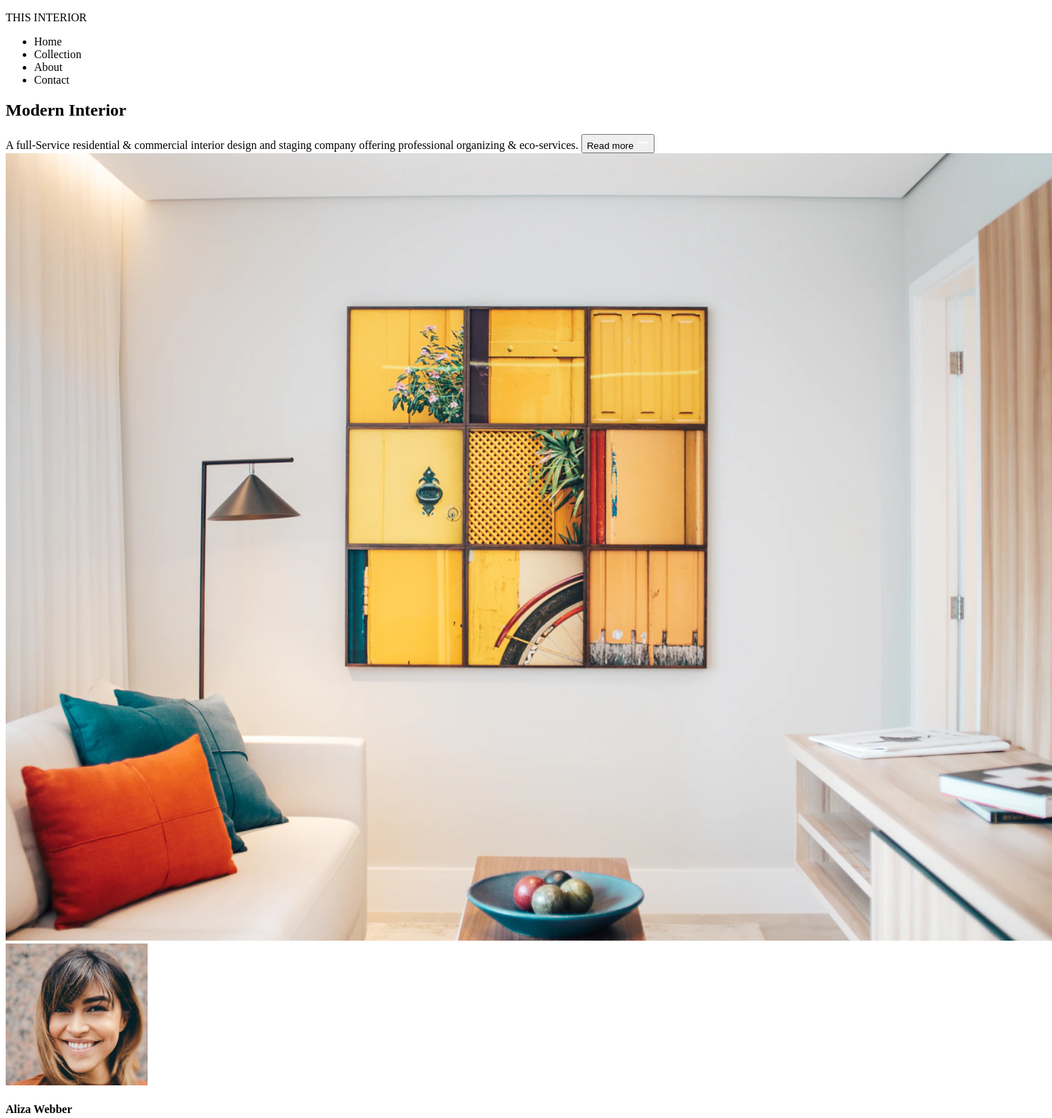
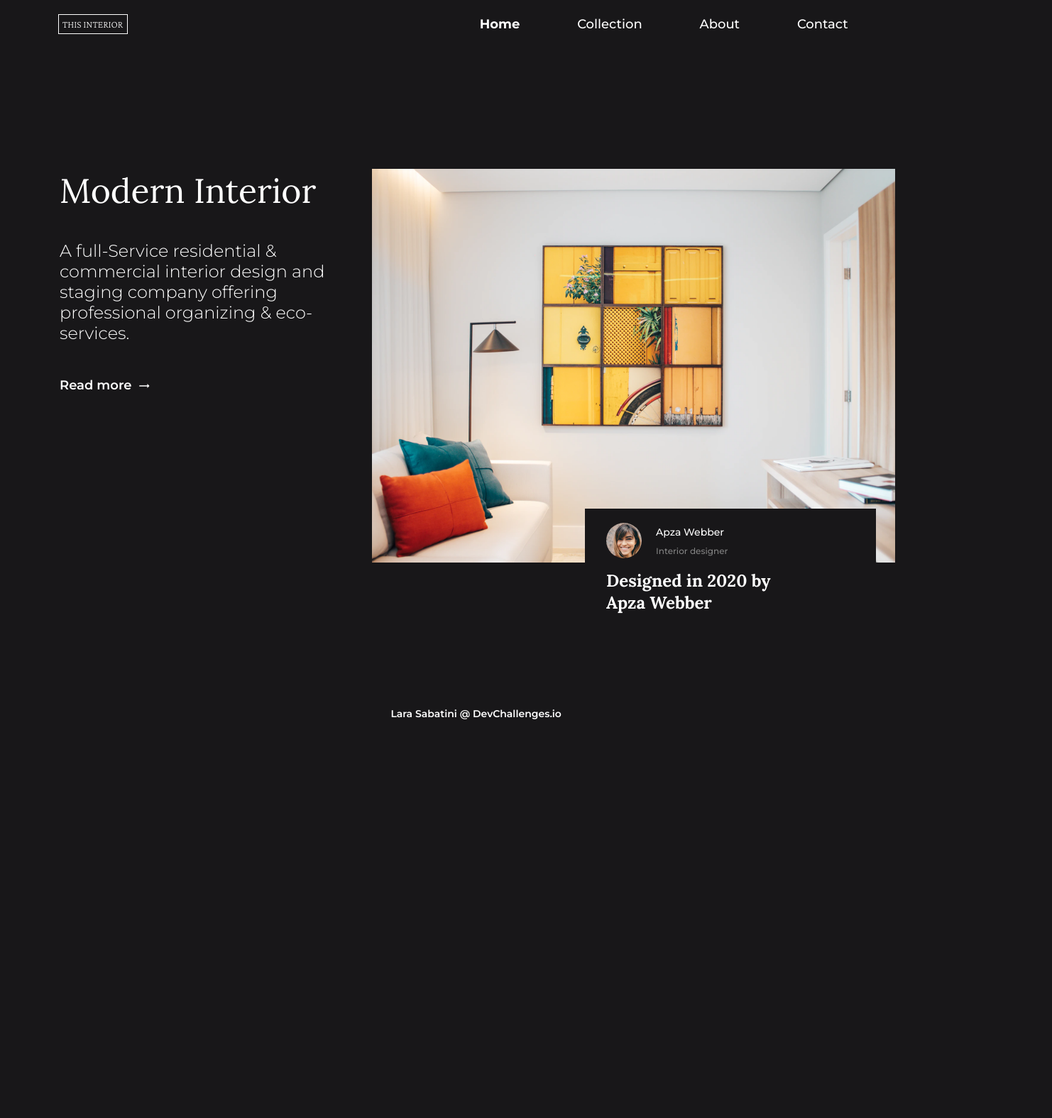
Before and after one commit to LaraSabatini/interior-consultant, a plain HTML site: page index.html in a window 1280 px wide. Shown: the top 1576 px of the page at 71% size, 1482 px wide, since content can reach past the window. After the commit the page ends 1035 px from the top, so only its background shows below. Drawn offline with nearby package versions, Linux system fonts and the light colour scheme.

Commit message:
Desktop version

```diff
--- a/index.html
+++ b/index.html
@@ -8,32 +8,39 @@
   <title>Interior Consultant</title>
 </head>
 <body>
+
   <nav class="navbar">
-      <p>THIS INTERIOR</p>
-    <ul>
-      <li>Home</li>
-      <li>Collection</li>
-      <li>About</li>
-      <li>Contact</li>
-    </ul>
+    <!--For mobile-->
+    <button class="hamburguer"><img src="images/menu-white-18dp.svg" alt="Menu"></button>
+    <button class="close"><img src="images/close-white-18dp.svg" alt=""></button>
+
+    <p class="logo">THIS INTERIOR</p>
+
+    <section class="links">
+      <p><b>Home</b></p>
+      <p>Collection</p>
+      <p>About</p>
+      <p>Contact</p>
+    </section>
+
   </nav>
 
   <main class="container">
     <section class="title">
       <h1>Modern Interior</h1>
       <span>A full-Service residential & commercial interior design and staging company offering professional organizing & eco-services.</span>
-      <button>
-        Read more
-        <img src="images/trending_flat-white-18dp.svg" alt="">
-      </button>
+      <br>
+      <button>Read more</button>
+      <img src="images/trending_flat-white-18dp.svg" alt="">
     </section>
+
     <section class="banner">
       <img src="images/photo1.png">
       <div class="description">
-        <img src="images/photo2.png" alt="Aliza Webber">
-        <h4>Aliza Webber</h4>
+        <img src="images/photo2.png" alt="Apza Webber">
+        <h4>Apza Webber</h4>
         <span>Interior designer</span>
-        <h3>Designed in 2020 by Aliza Webber</h3>
+        <h3>Designed in 2020 by Apza Webber</h3>
       </div>
     </section>
   </main>
--- a/styles/styles.scss
+++ b/styles/styles.scss
@@ -0,0 +1,158 @@
+@import url('https://fonts.googleapis.com/css2?family=Crimson+Pro:wght@200&family=Lora:wght@400;700&family=Montserrat:wght@300;500;600;700&display=swap');
+
+:root {
+    --black: #181719;
+    --gray: #828282;
+    --ligthgray: #A9A9A9;
+}
+
+*{
+    margin: 0px;
+    padding: 0px;
+    background-color: var(--black);
+    color: white;
+}
+
+/*Desktop 1366*/
+
+.navbar {
+    .hamburguer, .close {
+        display: none;
+    }
+
+    padding: 20px;
+    display: flex;
+    align-items: center;
+    justify-content:space-between;
+    flex-wrap: nowrap;
+
+    .logo {
+        font-family: Crimson Pro;
+        border: 1px solid white;
+        width: 86px;
+        padding: 5px;
+        font-size: 14px;
+        margin-left: 5%;
+    }
+
+    .links {
+        margin-right: 2%;
+        width: 600px;
+        display: flex;
+        justify-content: space-around;
+
+        p {
+            text-decoration: none;
+            display: inline;
+            font-family: Montserrat;
+            font-size: 18px;
+
+        }
+    }
+
+}
+
+.container {
+    margin-top: 170px;
+    display: flex;
+    flex-direction: row;
+
+    .title {
+        width: 410px;
+        margin-left: 84px;
+
+        h1 {
+            font-family: Lora;
+            font-weight: 400;
+            font-size: 48px;
+            margin-bottom: 40px;
+        }
+
+        span {
+            font-family: Montserrat;
+            font-weight: 300;
+            font-size: 24px;
+            line-height: 29px;
+        }
+
+        button {
+            border: none;
+            font-family: Montserrat;
+            font-weight: 600;
+            font-size: 18px;
+            margin-top: 48px;
+        }
+
+        img {
+            display: block;
+            margin-left: 110px;
+            margin-top: -19px;
+        }
+    }
+
+    .banner {
+        img {
+            width: 737px;
+            height: 555px;
+            margin-left: 30px;
+            position: relative;
+            z-index: 1;
+        }
+
+        .description {
+            position: absolute;
+            z-index: 3;
+            width: 410px;
+            height: 189px;
+            background-color: var(--black);
+            margin-left: 330px;
+            margin-top: -80px;
+            padding-top: 20px;
+
+            img {
+                height: 50px;
+                width: 50px;
+                border-radius: 100%;
+
+            }
+
+            h4 {
+                font-family: Montserrat;
+                font-weight: 500;
+                font-size: 14px;
+                margin-left: 100px;
+                margin-top: -50px;
+            }
+
+            span {
+                display: block;
+                margin-top: 10px;
+                margin-left: 100px;
+                font-family: Montserrat;
+                font-size: 12px;
+                font-weight: 500;
+                color: var(--gray);
+            }
+
+            h3 {
+                font-family: Lora;
+                font-weight: 700;
+                font-size: 24px;
+                line-height: 30.7px;
+                width: 287px;
+                margin-top: 20px;
+                margin-left: 30px;
+            }
+        }
+    }
+}
+
+footer {
+    color: var(--ligthgray);
+    font-family: Montserrat;
+    font-weight: 600;
+    font-size: 14px;
+    margin-top: 200px;
+    margin-left: 43%;
+    padding-bottom: 20px;
+}
```
Also changed, not shown: images/close-white-18dp.svg (added), images/menu-white-18dp.svg (added), styles/styles.css, 1 other file.
